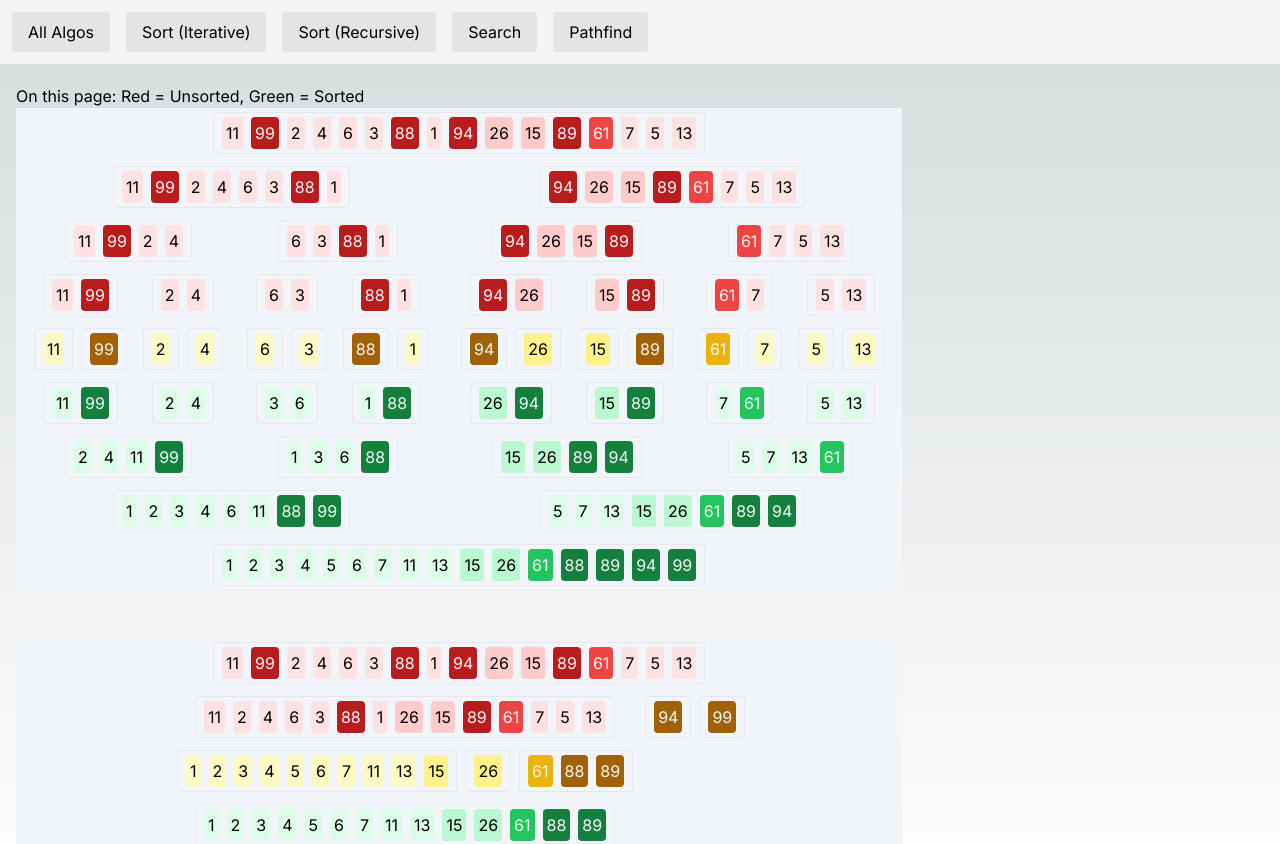
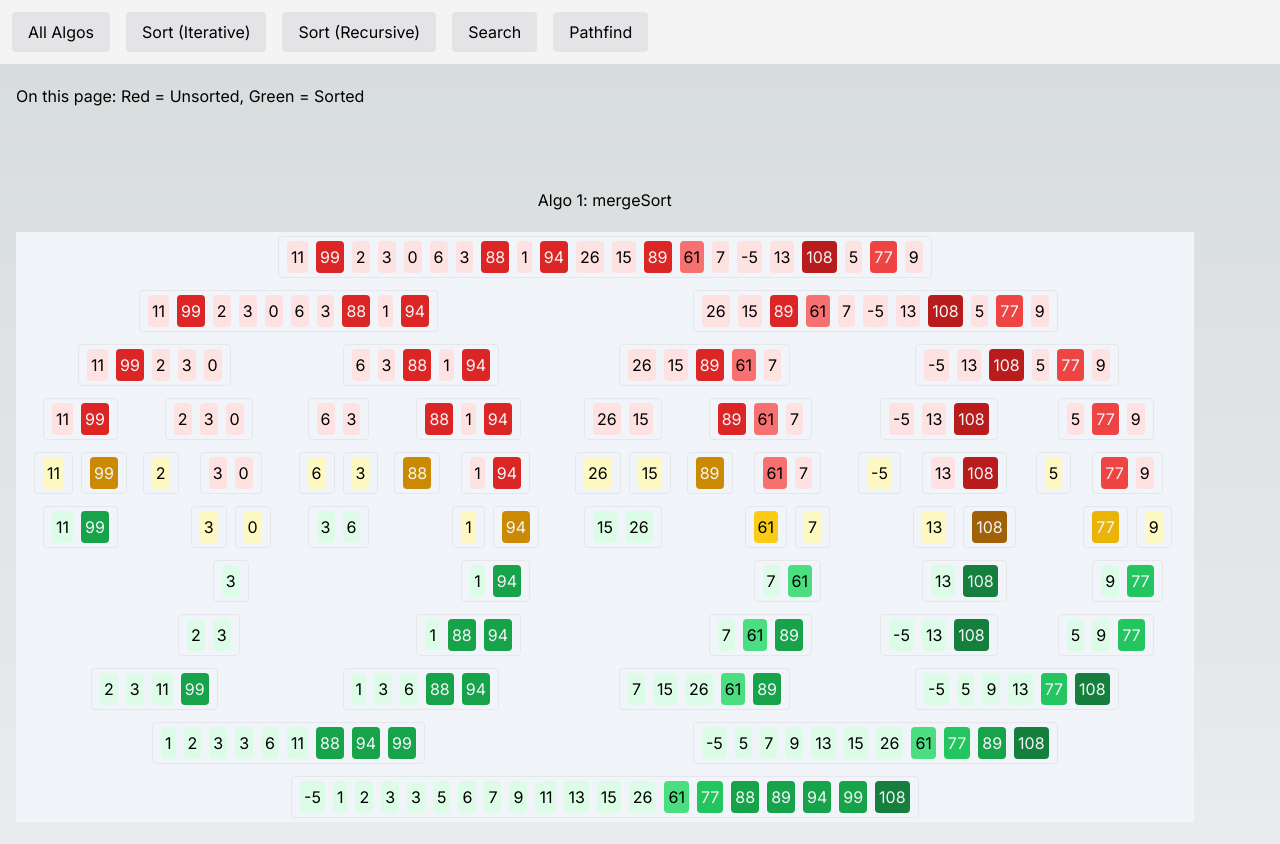
Before and after one commit to yablochko8/algo-visualize, a Next.js app: page /sort-recursive in a window 1280 px wide. Shown: the top 844 px of the page. Built offline with nearby package versions, Linux system fonts and the light colour scheme.

Commit message:
Sort recursive visualizations now work

```diff
--- a/src/algorithms/mergeSort.ts
+++ b/src/algorithms/mergeSort.ts
@@ -1,15 +1,12 @@
-// Textbook solution that is cleaner, recursive
+export type Node = {
+  unsortedArray: number[];
+  sortedArray: number[];
+  leftChild?: Node;
+  middleChild?: Node;
+  rightChild?: Node;
+};
 
-// Step 1
-// Divide: the list or array recursively into two halves until it can no more be divided.
-// Insight - a single item array is sorted [1]
-
-// Step 2
-// Sort (Recursion): Each subarray is sorted individually using the merge sort algorithm
-
-// Step 3
-// Merge: The sorted subarrays are merged back together in sorted order. Called last but
-// write this part first!
+export type RecursiveSortResults = { sortedArray: number[]; graph: Node };
 
 const merge = (left: number[], right: number[]): number[] => {
   const newLeft = [...left];
@@ -30,31 +27,33 @@ const merge = (left: number[], right: number[]): number[] => {
   return [...sorted, ...newLeft, ...newRight];
 };
 
-export const mergeSort = (
-  array: number[],
-  callback?: (interstepArray: number[], callbackRef: number) => void,
-  callbackRef?: number
-): number[] => {
+export const mergeSort = (inputArray: number[]): RecursiveSortResults => {
+  // we create a Node object to capture all the activity of this iteration
+  let thisNode: Node = { unsortedArray: inputArray, sortedArray: inputArray };
+
   // an array of only one element is already "sorted"
-  if (array.length === 1) {
-    return array;
+  if (inputArray.length === 1) {
+    return { sortedArray: inputArray, graph: thisNode };
   }
 
   // split it into two items and feed those to merge
-  const middle = Math.floor(array.length / 2);
-  const left = array.slice(0, middle);
-  const right = array.slice(middle, array.length);
+  const middle = Math.floor(inputArray.length / 2);
+  const left = inputArray.slice(0, middle);
+  const right = inputArray.slice(middle, inputArray.length);
 
   // each subarray is sorted individually
-  const sortedLeft = mergeSort(left, callback, callbackRef);
-  const sortedRight = mergeSort(right, callback, callbackRef);
+  const recursiveCallLeft = mergeSort(left);
+  const recursiveCallRight = mergeSort(right);
 
-  if ((callback && callbackRef) || (callback && callbackRef === 0)) {
-    const localArray = merge(sortedLeft, sortedRight);
-    callback(localArray, callbackRef);
-  }
-  // sorted subarrays are merged back together
-  return merge(sortedLeft, sortedRight);
+  const sortedLeft = recursiveCallLeft.sortedArray;
+  const sortedRight = recursiveCallRight.sortedArray;
+  const outputArray = merge(sortedLeft, sortedRight);
+
+  thisNode.leftChild = recursiveCallLeft.graph;
+  thisNode.rightChild = recursiveCallRight.graph;
+  thisNode.sortedArray = outputArray;
+
+  return { sortedArray: outputArray, graph: thisNode };
 };
 
 const chaoticArray = [
--- a/src/algorithms/mergeSortTreeVis.ts
+++ /dev/null
@@ -1,66 +0,0 @@
-export type Node = {
-  unsortedArray: number[];
-  sortedArray: number[];
-  leftChild?: Node;
-  middleChild?: Node;
-  rightChild?: Node;
-};
-
-type MergeSortReturn = {};
-
-const merge = (left: number[], right: number[]): number[] => {
-  const newLeft = [...left];
-  const newRight = [...right];
-  const sorted = [];
-
-  while (newLeft.length && newRight.length) {
-    const movingValue =
-      newLeft[0] < newRight[0] ? newLeft.shift() : newRight.shift();
-
-    if (movingValue) {
-      sorted.push(movingValue);
-    } else console.log("Warning: movingValue should never be undefined.");
-  }
-
-  // We just spread out the remainder of whatever remains
-  // in one of the arrays and add it to the end
-  return [...sorted, ...newLeft, ...newRight];
-};
-
-export const mergeSortNodeVis = (
-  inputArray: number[]
-): { sortedArray: number[]; graph: Node } => {
-  // we create a Node object to capture all the activity of this iteration
-  let thisNode: Node = { unsortedArray: inputArray, sortedArray: inputArray };
-
-  // an array of only one element is already "sorted"
-  if (inputArray.length === 1) {
-    return { sortedArray: inputArray, graph: thisNode };
-  }
-
-  // split it into two items and feed those to merge
-  const middle = Math.floor(inputArray.length / 2);
-  const left = inputArray.slice(0, middle);
-  const right = inputArray.slice(middle, inputArray.length);
-
-  // each subarray is sorted individually
-  const recursiveCallLeft = mergeSortNodeVis(left);
-  const recursiveCallRight = mergeSortNodeVis(right);
-
-  const sortedLeft = recursiveCallLeft.sortedArray;
-  const sortedRight = recursiveCallRight.sortedArray;
-  const outputArray = merge(sortedLeft, sortedRight);
-
-  thisNode.leftChild = recursiveCallLeft.graph;
-  thisNode.rightChild = recursiveCallRight.graph;
-  thisNode.sortedArray = outputArray;
-
-  return { sortedArray: outputArray, graph: thisNode };
-};
-
-const chaoticArray = [
-  35, 2, -74, 85, 69, -6, -37, 33, 85, 18, -7, 79, 94, 75, -25, 20, -61, 2, 92,
-  -16,
-];
-
-console.log(mergeSortNodeVis(chaoticArray));
--- a/src/algorithms/quickSortTreeVis.ts
+++ b/src/algorithms/quickSort.ts
@@ -13,11 +13,9 @@
 
 // This is a recursive sort, so has to be able to take in smaller ranges
 
-import { Node } from "./mergeSortTreeVis";
+import { Node, RecursiveSortResults } from "./mergeSort";
 
-export const quickSortNodeVis = (
-  inputArray: number[]
-): { sortedArray: number[]; graph: Node } => {
+export const quickSort = (inputArray: number[]): RecursiveSortResults => {
   // we create a Node object to capture all the activity of this iteration
   let thisNode: Node = { unsortedArray: inputArray, sortedArray: inputArray };
 
@@ -50,28 +48,16 @@ export const quickSortNodeVis = (
     } else right.push(testValue);
   }
 
-  // const recursiveCallLeft = (left.length > 0) ? quickSortNodeVis(left) : null
+  const recursiveCallLeft = left.length > 0 ? quickSort(left) : null;
+  const recursiveCallRight = right.length > 0 ? quickSort(right) : null;
 
-  // const recursiveCallRight = (right.length > 0) ? quickSortNodeVis(right) : null
+  const sortedLeft = recursiveCallLeft ? recursiveCallLeft.sortedArray : [];
+  const sortedRight = recursiveCallRight ? recursiveCallRight.sortedArray : [];
+  const outputArray = [...sortedLeft, pivotValue, ...sortedRight];
 
-  let sortedSmallerArray: number[] = [];
-  let sortedLargerArray: number[] = [];
+  thisNode.leftChild = recursiveCallLeft?.graph;
+  thisNode.rightChild = recursiveCallRight?.graph;
+  thisNode.sortedArray = outputArray;
 
-  if (left.length > 0) {
-    const smallResults = quickSortNodeVis(left);
-    sortedSmallerArray = smallResults.sortedArray;
-    thisNode.leftChild = smallResults.graph;
-  }
-
-  if (right.length > 0) {
-    const largeResults = quickSortNodeVis(right);
-    sortedLargerArray = largeResults.sortedArray;
-    thisNode.rightChild = largeResults.graph;
-  }
-
-  const newArray = [...sortedSmallerArray, pivotValue, ...sortedLargerArray];
-
-  thisNode.sortedArray = newArray;
-
-  return { sortedArray: newArray, graph: thisNode };
+  return { sortedArray: outputArray, graph: thisNode };
 };
--- a/src/app/pathfind/page.tsx
+++ b/src/app/pathfind/page.tsx
@@ -1,6 +1,6 @@
 "use client"
 
-import { Node } from "../../algorithms/mergeSortTreeVis"
+import { Node } from "../../algorithms/mergeSort"
 
 const NodeComponent = ({ node }: { node: Node }) => {
   return (
--- a/src/app/sort-iterative/page.tsx
+++ b/src/app/sort-iterative/page.tsx
@@ -5,8 +5,6 @@ import { bubbleSort } from "@/algorithms/bubbleSort";
 import { selectionSort } from "@/algorithms/selectionSort";
 import { mergeSortVariant } from "@/algorithms/mergeSortVariant";
 import { insertionSort } from "@/algorithms/insertionSort";
-import { quickSort } from "@/algorithms/quickSort";
-import { mergeSort } from "@/algorithms/mergeSort";
 import { ShowArray } from "@/components/ShowArray";
 
 
--- a/src/app/sort-recursive/page.tsx
+++ b/src/app/sort-recursive/page.tsx
@@ -2,8 +2,8 @@
 
 import React, { useEffect, useState } from "react";
 import { ShowGraph } from "../../components/ShowGraph"
-import { mergeSortNodeVis } from "@/algorithms/mergeSortTreeVis"
-import { quickSortNodeVis } from "@/algorithms/quickSortTreeVis";
+import { RecursiveSortResults, mergeSort } from "@/algorithms/mergeSort"
+import { quickSort } from "@/algorithms/quickSort";
 
 // all classes of BG color I expect to call from Tailwind:
 // bg-green-50 bg-green-100 bg-green-200 bg-green-300 bg-green-400 bg-green-500
@@ -24,99 +24,35 @@ import { quickSortNodeVis } from "@/algorithms/quickSortTreeVis";
 // names in JavaScript, Tailwind might not be able to see those classes and therefore
 // doesn't generate the necessary CSS.
 
-const algoColors = ["green", "red", "yellow", "blue"]
-
-const INITIAL_ARRAY = [11, 99, 2, 4, 6, 3, 88, 1, 94, 26, 15, 89, 61, 7, 5, 13]
-
-const initiateAlgoResults = (howManyAlgos: number): number[][][] => {
-  const result: number[][][] = [];
-  for (let i = 0; i < howManyAlgos; i++) {
-    result.push([[...INITIAL_ARRAY]]);
-  }
-  return result;
-}
-
-const createBlankAlgoStats = (): algoStats => {
-  return {
-    stepsTaken: 0,
-    timeTaken: 0
-  };
-}
-const initiateAlgoStats = (howManyAlgos: number): algoStats[] => {
-  const result: algoStats[] = [];
-  for (let i = 0; i < howManyAlgos; i++) {
-    result[i] = createBlankAlgoStats()
-  }
-  return result;
-}
-
-type algoStats = {
-  stepsTaken: number;
-  timeTaken: number;
-}
-
-const normalizedElement = (element: number, array: number[]) => {
-  const realNum = element / Math.max(...array)
-  const minOutput = 1
-  const maxOutput = 9
-
-  return Math.floor(realNum * (maxOutput - minOutput)) + minOutput
-
-
-
-
-
-
-
-}
-
-
+const INITIAL_ARRAY = [11, 99, 2, 3, 0, 6, 3, 88, 1, 94, 26, 15, 89, 61, 7, -5, 13, 108, 5, 77, 9]
 
 export default function Home() {
-  const algos = [mergeSortNodeVis, mergeSortNodeVis]
+  const algos = [mergeSort, quickSort]
 
-  const [algoResults, setAlgoResults] = useState<number[][][]>(initiateAlgoResults(algos.length))
-  const [algoStats, setAlgoStats] = useState<algoStats[]>(initiateAlgoStats(algos.length))
-
-  const [globalStep, setGlobalStep] = useState<number>(0)
-
-  const captureInterstepSnapsot = (interstepArray: number[], algoIndex: number) => {
-    // Create container for new results, and add latest result in
-    const newResults = [...algoResults]
-    newResults[algoIndex].unshift(interstepArray)
-
-    // Update global result set each time a single algo has new results
-    const newAlgoStats = algoStats
-    newAlgoStats[algoIndex].stepsTaken += 1
-    setAlgoStats(newAlgoStats)
-    setAlgoResults(newResults)
-  }
+  const [algoResults, setAlgoResults] = useState<RecursiveSortResults[]>([])
 
   useEffect(() => {
-    for (let i = 0; i < algos.length; i++) {
-      const algoFunction = algos[i]
-      const algoResults = algoFunction(INITIAL_ARRAY)
-    }
+    const newAlgoResults = algos.map(algoFunction => {
+      return algoFunction(INITIAL_ARRAY)
+    })
+    setAlgoResults(newAlgoResults)
   }, [])
-
-  const testValues = mergeSortNodeVis(INITIAL_ARRAY)
-
-  const testValues2 = quickSortNodeVis(INITIAL_ARRAY)
-
-
-  console.log(testValues.sortedArray)
 
   return (
     <div>
       <h2>On this page: Red = Unsorted, Green = Sorted</h2>
 
-      <ShowGraph node={testValues.graph} />
-
-      <br />
-      <br />
-
-
-      <ShowGraph node={testValues2.graph} />
+      {algoResults.map((results, algoNum) => {
+        console.log("algoResults called with", results)
+        return (
+          <>
+            <div className={`flex flex-row justify-center text-black-700 m-5 mt-20`}>
+              Algo {algoNum + 1}: {algos[algoNum].name}
+            </div>
+            <ShowGraph node={results.graph} />
+          </>
+        )
+      })}
 
 
 
--- a/src/components/ShowArray.tsx
+++ b/src/components/ShowArray.tsx
@@ -35,11 +35,16 @@ type ShowArrayProps = {
 
 
 const normalizedElement = (element: number, arrayMin: number = 0, arrayMax: number = 100) => {
-    const realNum = (element - arrayMin) / arrayMax
+    const proportion = (element - arrayMin) / arrayMax
     const minOutput = 1
     const maxOutput = 8
+    const roughWeighted = Math.floor(proportion * (maxOutput - minOutput))
 
-    return Math.floor(realNum * (maxOutput - minOutput)) + minOutput
+    if (roughWeighted < minOutput) return minOutput
+
+    else if (roughWeighted > maxOutput) return maxOutput
+
+    else return Math.floor(roughWeighted)
 }
 
 
--- a/src/components/ShowGraph.tsx
+++ b/src/components/ShowGraph.tsx
@@ -10,7 +10,7 @@ export const ShowGraph = ({ node }: { node: Node }) => {
     const classWithinRowForArray = "flex justify-center p-1 rounded border" // This does not need to contain flex-row
     const columnClass = "flex flex-col bg-slate-100 px-0.5"
 
-    if (!node.leftChild || !node.rightChild)
+    if (!node.leftChild && !node.rightChild)
         return (
             <div className={columnClass}>
                 <div className={rowClass}>
```
Also changed, not shown: src/algorithms/mergeSortSimple.ts (added, +65 -0 lines).
